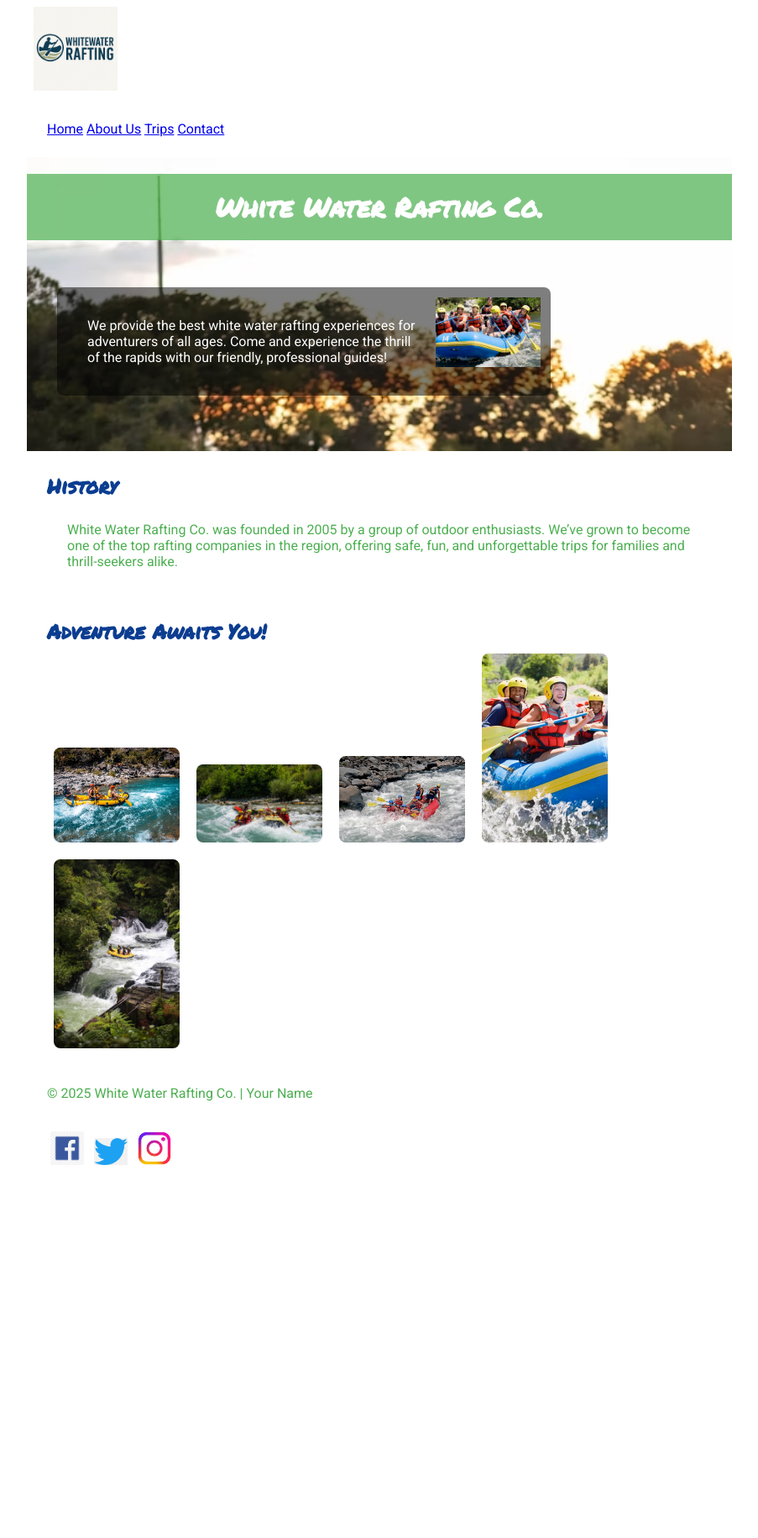
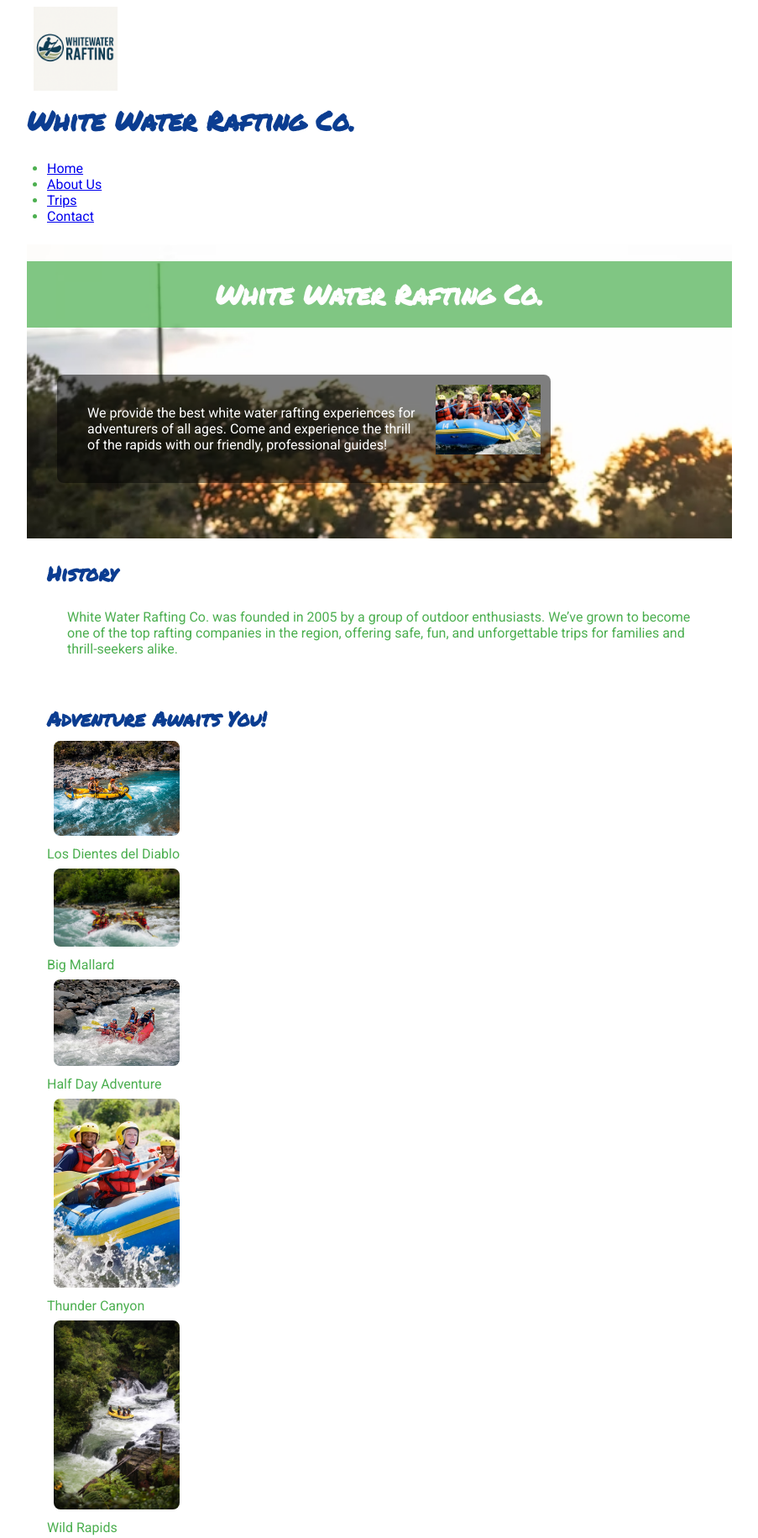
Before and after one commit to zbruce13/wdd130, a plain HTML site: page wwr/about.html in a window 1280 px wide. Shown: the top 1831 px of the page at 84% size, without its empty margins (188-1091 px from the left). Before the commit the page ends 1419 px from the top, so only its background shows below. Drawn offline with Linux system fonts and the light colour scheme.

Commit message:
Update about.html

```diff
--- a/wwr/about.html
+++ b/wwr/about.html
@@ -13,11 +13,14 @@
 
   <header>
     <img src="images/rafting-logo.png" alt="Rafting Company Logo">
+    <h1>White Water Rafting Co.</h1>
     <nav>
-        <a href="index.html">Home</a>
-        <a href="about.html">About Us</a>
-        <a href="trips.html">Trips</a>
-        <a href="contact.html">Contact</a>
+      <ul>
+        <li><a href="index.html">Home</a></li>
+        <li><a href="about.html">About Us</a></li>
+        <li><a href="trips.html">Trips</a></li>
+        <li><a href="contact.html">Contact</a></li>
+      </ul>
     </nav>
   </header>
 
@@ -26,30 +29,38 @@
       <img src="images/raftinghero.jpg" alt="Rafting Adventure">
       <h1>White Water Rafting Co.</h1>
       <article>
-            <img src="images/raftinghappy.jpg" alt="Happy Client">
-            <p>
-                We provide the best white water rafting experiences for adventurers of all ages.
-                Come and experience the thrill of the rapids with our friendly, professional guides!
-            </p>
+        <img src="images/raftinghappy.jpg" alt="Smiling Rafter">
+        <p>We provide the best white water rafting experiences for adventurers of all ages. Come and experience the thrill of the rapids with our friendly, professional guides!</p>
       </article>
     </div>
 
-    <section>
+    <section class="history">
       <h2>History</h2>
-        <p>
-            White Water Rafting Co. was founded in 2005 by a group of outdoor enthusiasts.
-            We’ve grown to become one of the top rafting companies in the region, offering safe,
-            fun, and unforgettable trips for families and thrill-seekers alike.
-        </p>
+      <p>White Water Rafting Co. was founded in 2005 by a group of outdoor enthusiasts. We’ve grown to become one of the top rafting companies in the region, offering safe, fun, and unforgettable trips for families and thrill-seekers alike.</p>
     </section>
 
-    <section>
+    <section class="adventures">
       <h2>Adventure Awaits You!</h2>
-        <img src="images/rafting-1_1.jpg" alt="Rafting 1">
-        <img src="images/rafting2_1.jpg" alt="Rafting 2">
-        <img src="images/rafting3_1.jpg" alt="Rafting 3">
-        <img src="images/rafting4.jpg" alt="Rafting 4">
-        <img src="images/rafting5.jpg" alt="Rafting 5">
+      <figure>
+        <img src="images/rafting-1_1.jpg" alt="Los Dientes del Diablo">
+        <figcaption>Los Dientes del Diablo</figcaption>
+      </figure>
+      <figure>
+        <img src="images/rafting2_1.jpg" alt="Big Mallard">
+        <figcaption>Big Mallard</figcaption>
+      </figure>
+      <figure>
+        <img src="images/rafting3_1.jpg" alt="Half Day Adventure">
+        <figcaption>Half Day Adventure</figcaption>
+      </figure>
+      <figure>
+        <img src="images/rafting4.jpg" alt="Thunder Canyon">
+        <figcaption>Thunder Canyon</figcaption>
+      </figure>
+      <figure>
+        <img src="images/rafting5.jpg" alt="Wild Rapids">
+        <figcaption>Wild Rapids</figcaption>
+      </figure>
     </section>
   </main>
 
```
Lines whose indentation alone changed are shown as unchanged.
